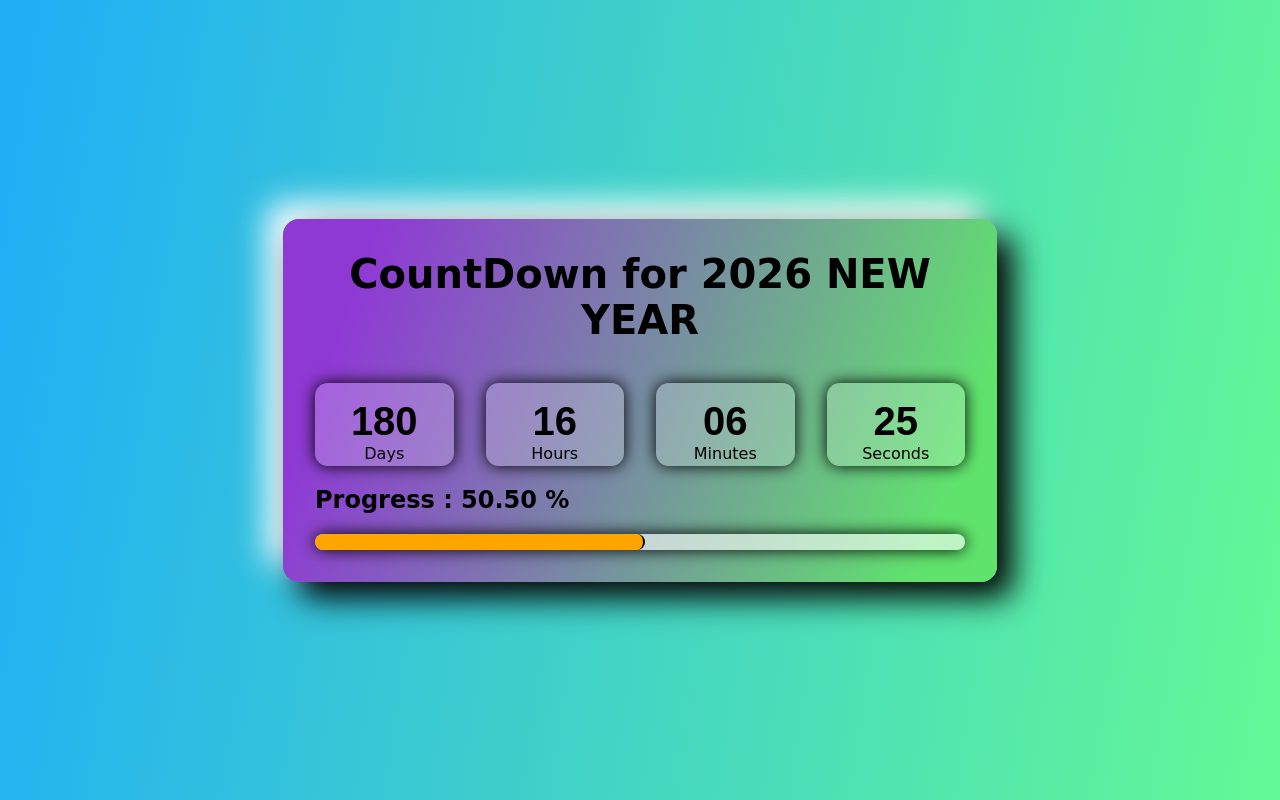
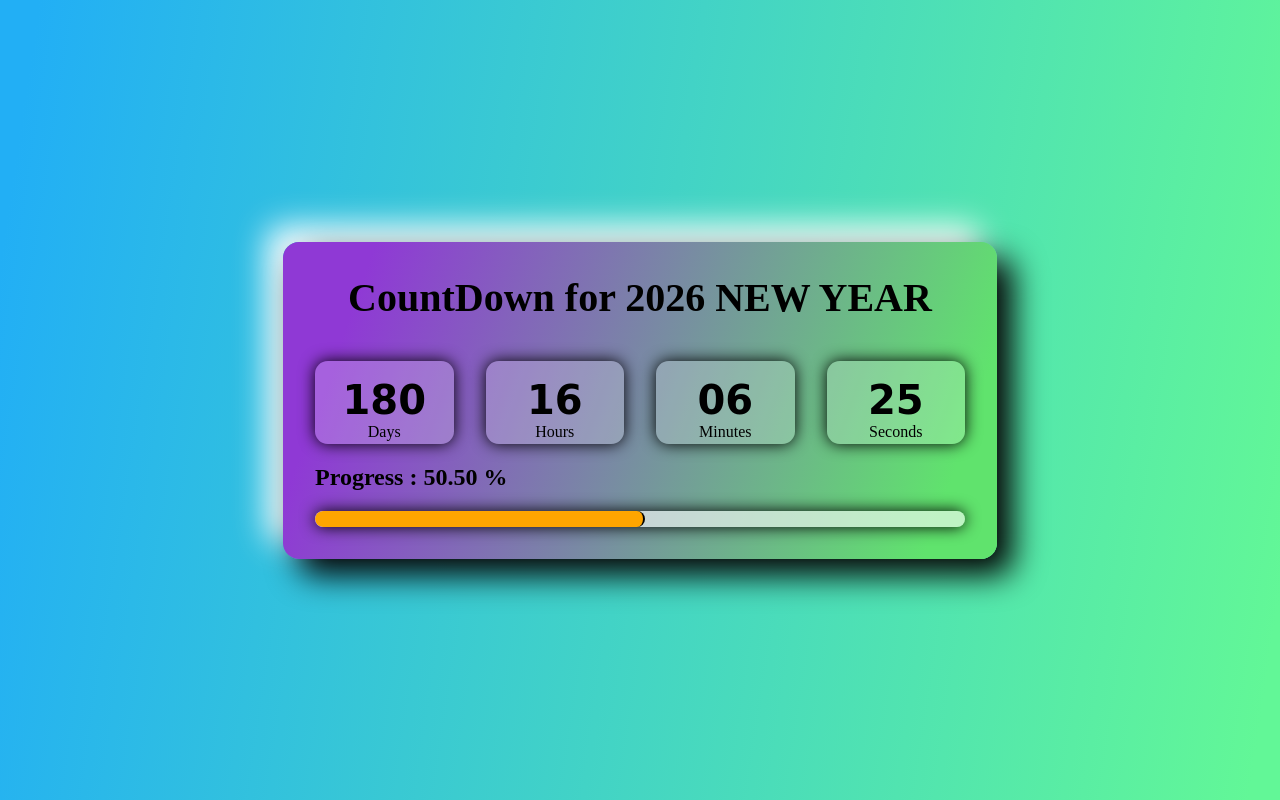
Before and after one commit to RajivKumar-16/Timer-for-2026-NEW-YEAR, a plain HTML site: page index.html in a window 1280 px wide. Drawn offline with Linux system fonts and the light colour scheme.

Commit message:
Update style.css

```diff
--- a/style.css
+++ b/style.css
@@ -5,7 +5,6 @@ body{
     align-items: center;
     margin: 0;
     height: 100vh;
-    font-family: cursive;
 }
 .container{
     background-image: linear-gradient( 109.6deg,  rgba(143,57,213,1) 11.2%, rgba(96,227,109,1) 91.1% );
@@ -41,7 +40,10 @@ h1{
 #Mo,#D,#H,#Mi,#S{
     font-size: 2.5rem;
     font-weight: bolder;
-    font-family: sans-serif;
+    font-family: cursive;
+}
+.countdown-text{
+    font-weight: blod;
 }
 #progress-box{
     width: 100%;
```
